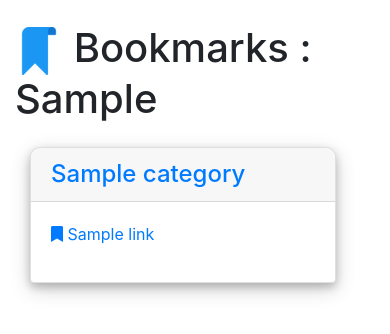
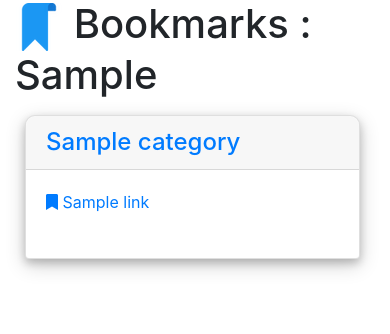
Before and after one commit to hjelev/bookmarks, a Flask app: template src/templates/home.html in a window 390 px wide. Shown: the top 334 px of the page. Run offline with Flask 3, Linux system fonts and the light colour scheme; the template is opened without the code that fills it: most values are stand-ins (such as "Sample title", 1, 10 or a date in 2020); parts of the project's set-up code (start-up, migrations or seed data) failed here and were passed over; some libraries are stand-ins or nearby versions.

Commit message:
make home template responsive

```diff
--- a/src/static/css/styles.css
+++ b/src/static/css/styles.css
@@ -47,9 +47,16 @@ a:hover {
 .card-header,.card  {
     border-top-left-radius: 10px !important;
     border-top-right-radius: 10px !important;
+
 }
 h2 {
     margin-bottom: 0px;
     margin-top: 0px;
     font-size: 1.5rem;
 }
+.card {
+    margin-bottom: 1.5rem !important;
+    margin-right: 0px !important;
+    margin-left: -5px !important;
+    height: 90%;
+}
--- a/src/templates/add_link.html
+++ b/src/templates/add_link.html
@@ -5,7 +5,7 @@ Bookmarks
 {% endblock %}
 
 {% block content %}
-<h1 class="my-4"> <img src="{{  url_for('static', filename='small_bookmark.png') }}"> Bookmarks
+<h1> <img src="{{  url_for('static', filename='small_bookmark.png') }}"> Bookmarks
     {% if folder_path %} : {{ folder_path }} </p>{% endif %} </h1>
 
 <form action="/add_link" method="post">
--- a/src/templates/base.html
+++ b/src/templates/base.html
@@ -11,11 +11,9 @@
     </head>
 <body>
     <div class="container">
+    {% block content %}
 
-    {% block content %}
     {% endblock %}
-
     </div>
-
 </body>
 </html>
--- a/src/templates/home.html
+++ b/src/templates/home.html
@@ -5,12 +5,14 @@ Bookmarks
 {% endblock %}
 
 {% block content %}
-        <h1 class="my-4"> <img src="{{  url_for('static', filename='small_bookmark.png') }}"> Bookmarks
+        <h1> <img src="{{  url_for('static', filename='small_bookmark.png') }}"> Bookmarks
         {% if folder_path %} : {{ folder_path }} </p>{% endif %} </h1>
         <div class="container">
-            <div class="d-flex flex-wrap">
+            <div class="row">
+
                 {% for category in categories %}
-                <div class="card mb-4 flex-fill mr-4" style="width: 30%;">
+                 <div class="col-md-4">
+                    <div class="card mb-4 flex-fill mr-4">
                     <div class="card-header">
                         <h2><a href="/{{ category.name }}"> {{ category.name }} </a> </h2>
                     </div>
@@ -21,6 +23,7 @@ Bookmarks
                         {% endfor %}
                     </p>
                     </div>
+                    </div>
                 </div>
                 {% endfor %}
             </div>
--- a/src/templates/index.html
+++ b/src/templates/index.html
@@ -5,7 +5,7 @@ Bookmarks {% if folder_path %} : {{ folder_path }}{% endif %}
 {% endblock %}
 
 {% block content %}
-        <h1 class="my-4"><a href="/"> <img src="{{  url_for('static', filename='small_bookmark.png') }}"> Bookmarks</a>
+        <h1><a href="/"> <img src="{{  url_for('static', filename='small_bookmark.png') }}"> Bookmarks</a>
         {% if folder_path %} : {{ folder_path }} </p>{% endif %} </h1>
         <ul class="list-group">
             {% for item in files_and_folders %}
--- a/src/templates/login.html
+++ b/src/templates/login.html
@@ -5,7 +5,7 @@ Bookmarks
 {% endblock %}
 
 {% block content %}
-<h1 class="my-4"> <img src="{{  url_for('static', filename='small_bookmark.png') }}"> Bookmarks
+<h1> <img src="{{  url_for('static', filename='small_bookmark.png') }}"> Bookmarks
     {% if folder_path %} : {{ folder_path }} </p>{% endif %} </h1>
     <div class="col-md-3">
     <h2>Login</h2>
```
